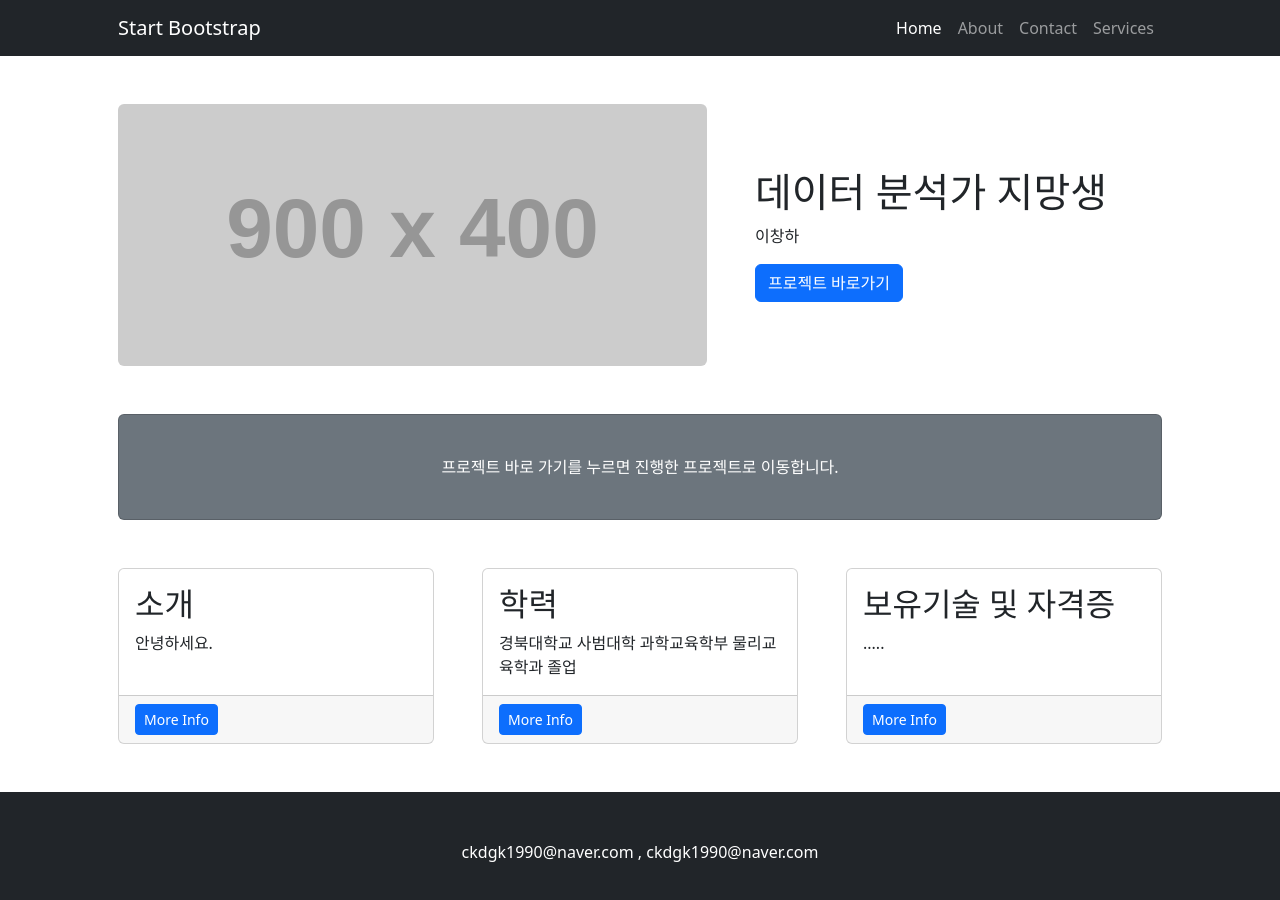
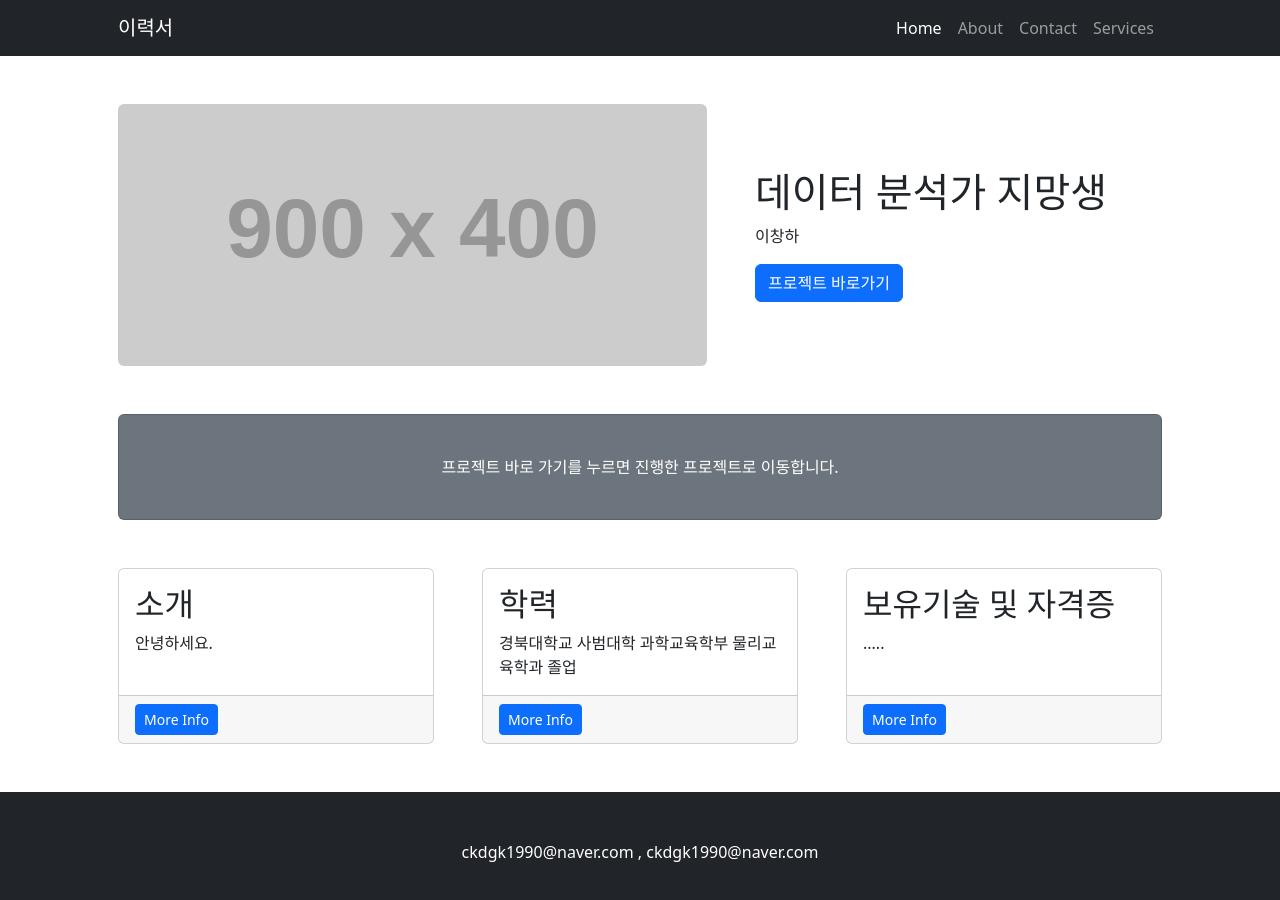
Before and after one commit to Lee-chang-ha-11/-.github.io, a plain HTML site: page index.html in a window 1280 px wide. Drawn offline with nearby package versions, Linux system fonts and the light colour scheme; placeholder pictures from the web are drawn by us.

Commit message:
Update index.html

```diff
--- a/index.html
+++ b/index.html
@@ -16,7 +16,7 @@
 <!-- Responsive navbar-->
 <nav class="navbar navbar-expand-lg navbar-dark bg-dark">
     <div class="container px-5">
-        <a class="navbar-brand" href="#!">Start Bootstrap</a>
+        <a class="navbar-brand" href="#!">이력서</a>
         <button class="navbar-toggler" type="button" data-bs-toggle="collapse" data-bs-target="#navbarSupportedContent" aria-controls="navbarSupportedContent" aria-expanded="false" aria-label="Toggle navigation"><span class="navbar-toggler-icon"></span></button>
         <div class="collapse navbar-collapse" id="navbarSupportedContent">
             <ul class="navbar-nav ms-auto mb-2 mb-lg-0">
```
